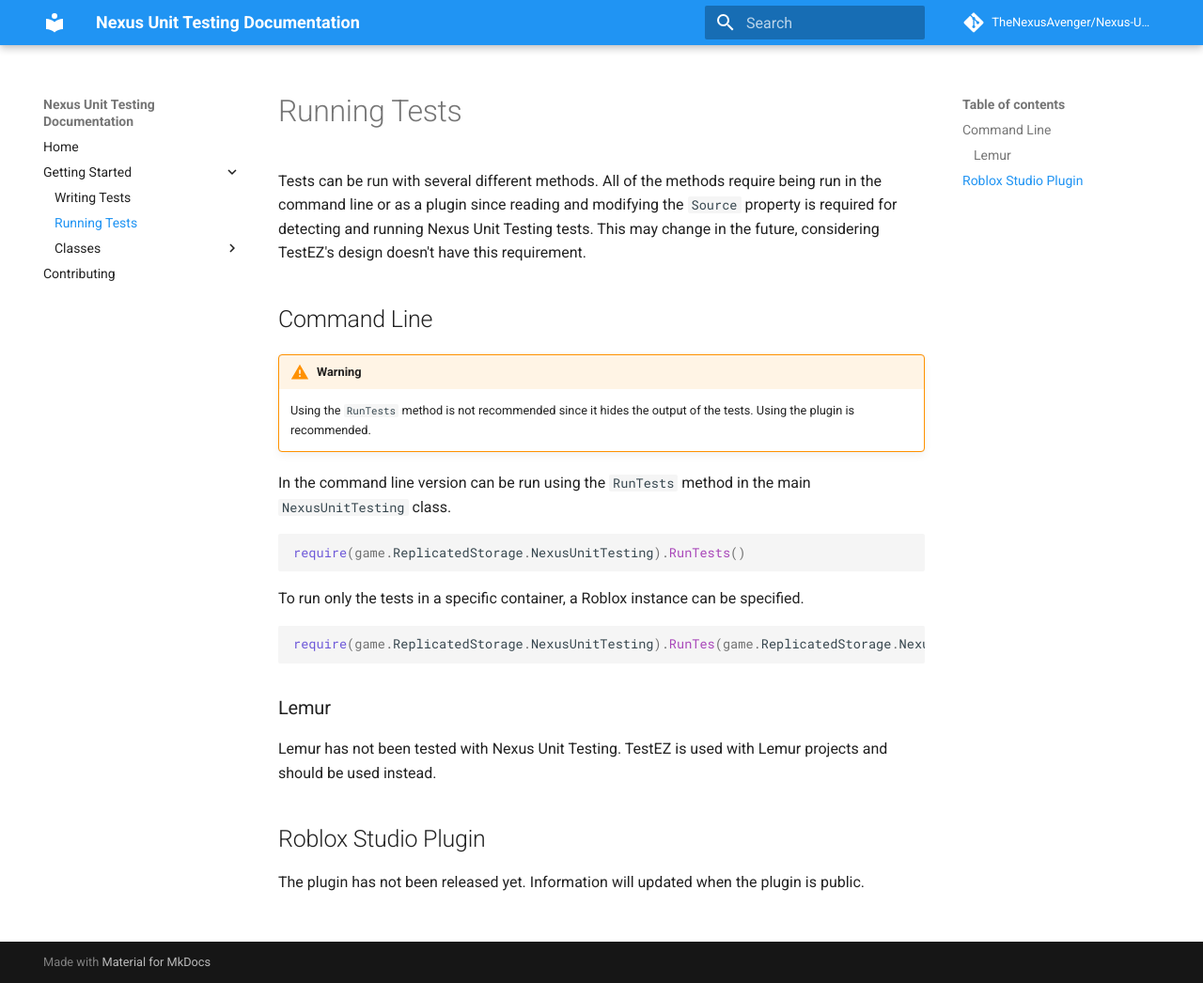
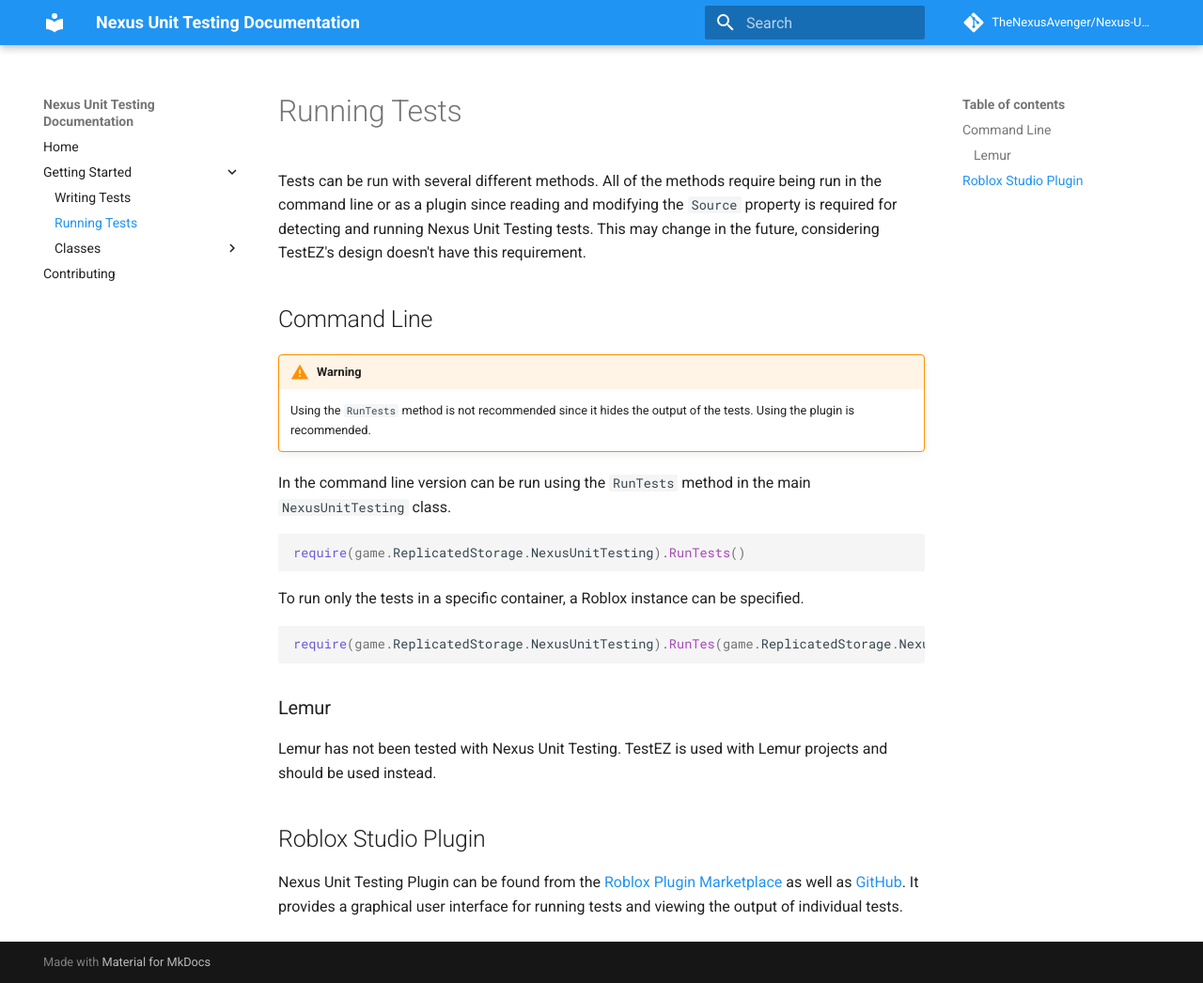
Before and after one commit to TheNexusAvenger/Nexus-Unit-Testing, an MkDocs documentation site: the page built from docs/getting-started/running-tests.md, in a window 1280 px wide and 1046 px high. Shown: the whole window at 94% size. Built offline with MkDocs 1.6.1 and Material for MkDocs 9.7.7, drawn with Linux system fonts in a browser that asks for light colours; comment, search, counter and statistics services are not loaded.

Commit message:
Added information about Nexus Unit Testing Plugin.

```diff
--- a/docs/getting-started/running-tests.md
+++ b/docs/getting-started/running-tests.md
@@ -28,5 +28,8 @@
 is used with Lemur projects and should be used instead.
 
 ## Roblox Studio Plugin
-The plugin has not been released yet. Information will
-updated when the plugin is public.
+Nexus Unit Testing Plugin can be found from the
+[Roblox Plugin Marketplace](https://www.roblox.com/library/4735386072/Nexus-Unit-Testing-Plugin)
+as well as [GitHub](https://github.com/TheNexusAvenger/Nexus-Unit-Testing-Plugin).
+It provides a graphical user interface for running
+tests and viewing the output of individual tests.
```
